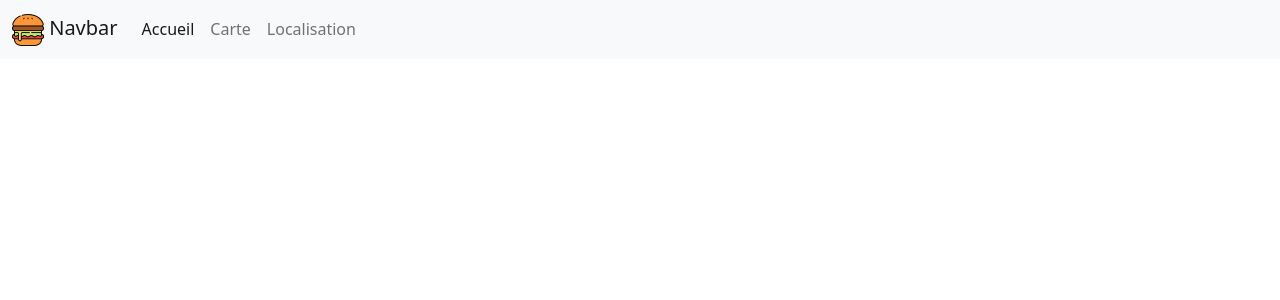
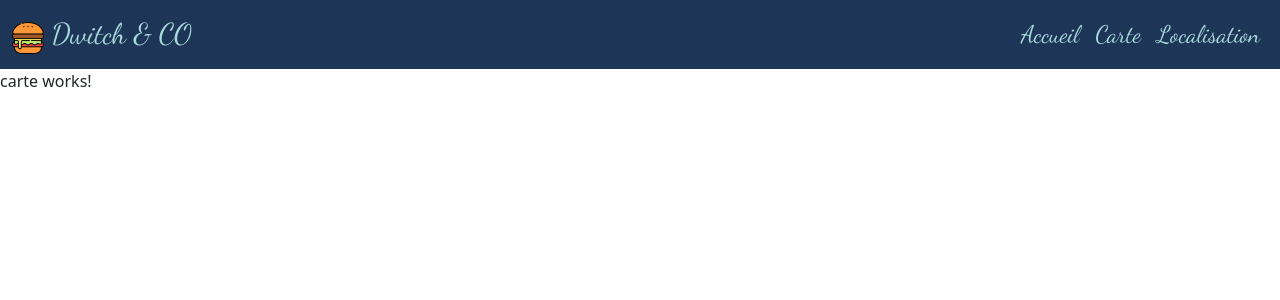
Before and after one commit to marvinlaisney/DwitchAndCo, an Angular app: page /carte in a window 1280 px wide. Shown: the top 300 px of the page. Built offline with nearby package versions, Linux system fonts and the light colour scheme.

Commit message:
navbar done

```diff
--- a/src/app/app.component.html
+++ b/src/app/app.component.html
@@ -1 +1,2 @@
 <app-navbar></app-navbar>
+<router-outlet></router-outlet>
--- a/src/app/navbar/navbar.component.html
+++ b/src/app/navbar/navbar.component.html
@@ -1,19 +1,19 @@
-<nav class="navbar navbar-expand-lg navbar-light bg-light">
+<nav class="navbar navbar-expand-lg navbar-dark">
     <div class="container-fluid">
-      <a class="navbar-brand" href="#" routerLink="/"><img src="../../assets/images/hamburger.png" /> Navbar</a>
+      <a class="navbar-brand" routerLink="/"><img src="../../assets/images/hamburger.png" /> Dwitch & CO</a>
       <button class="navbar-toggler" type="button" data-bs-toggle="collapse" data-bs-target="#navbarSupportedContent" aria-controls="navbarSupportedContent" aria-expanded="false" aria-label="Toggle navigation">
         <span class="navbar-toggler-icon"></span>
       </button>
       <div class="collapse navbar-collapse" id="navbarSupportedContent">
-        <ul class="navbar-nav me-auto mb-2 mb-lg-0">
+        <ul class="navbar-nav ms-auto mb-2 mb-lg-0">
           <li class="nav-item">
-            <a class="nav-link active" aria-current="page" href="#" routerLink="/">Accueil</a>
+            <a class="nav-link" aria-current="page" routerLink="/">Accueil</a>
           </li>
           <li class="nav-item">
-            <a class="nav-link" href="#" routerLink="/carte">Carte</a>
+            <a class="nav-link" routerLink="/carte">Carte</a>
           </li>
           <li class="nav-item">
-            <a class="nav-link" href="#" routerLink="/localisation">Localisation</a>
+            <a class="nav-link" routerLink="/localisation">Localisation</a>
           </li>
         </ul>
       </div>
--- a/src/app/navbar/navbar.component.scss
+++ b/src/app/navbar/navbar.component.scss
@@ -0,0 +1,22 @@
+@import url('https://fonts.googleapis.com/css2?family=Dancing+Script&display=swap');
+
+$prussianBlue: #1D3557;
+$celadonBlue: #457B9D;
+$powderBlue: #A8DADC;
+
+nav{
+    background-color: $prussianBlue;
+
+    a{
+        font-family: "Dancing Script", "sans-serif";
+        font-size: 1.5em;
+    }
+
+    .nav-link, .navbar-brand{
+        color: $powderBlue;
+    }
+
+    .navbar-brand{
+        font-size: 1.8em;
+    }
+}
```
